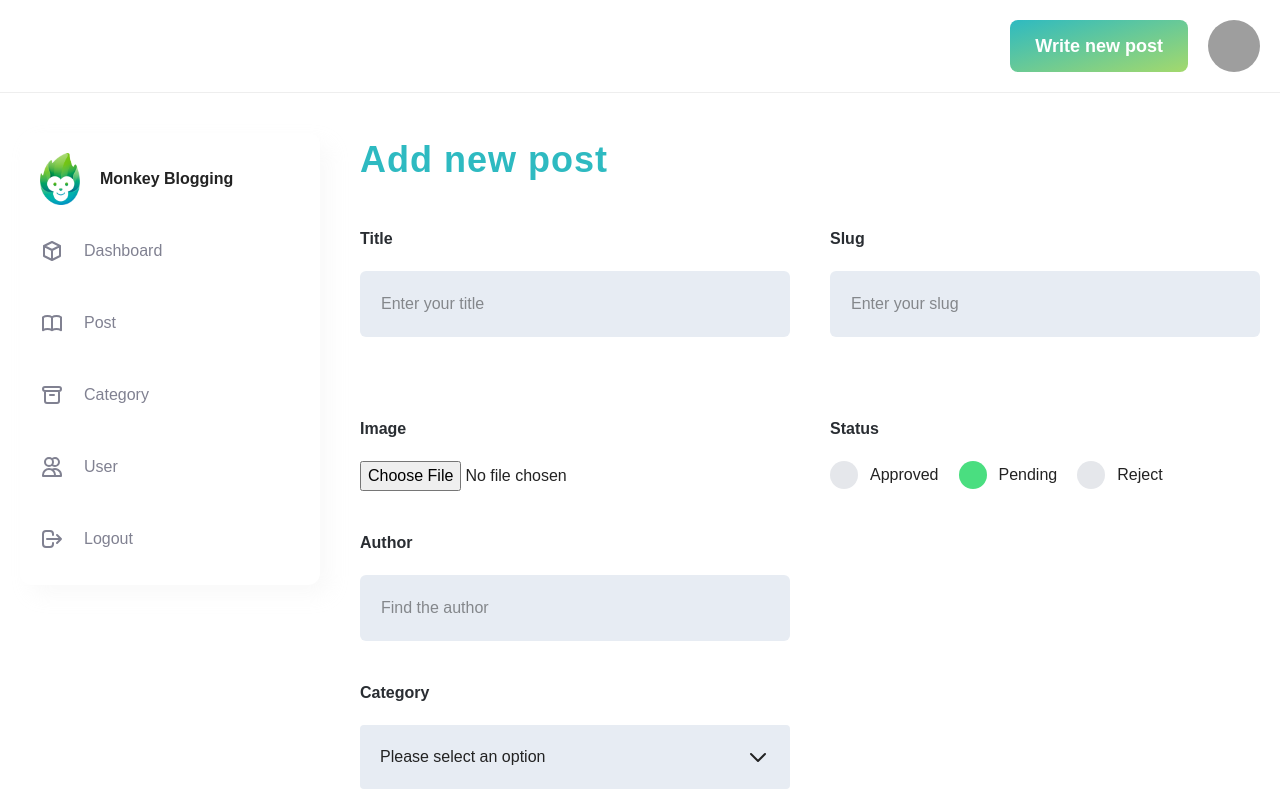
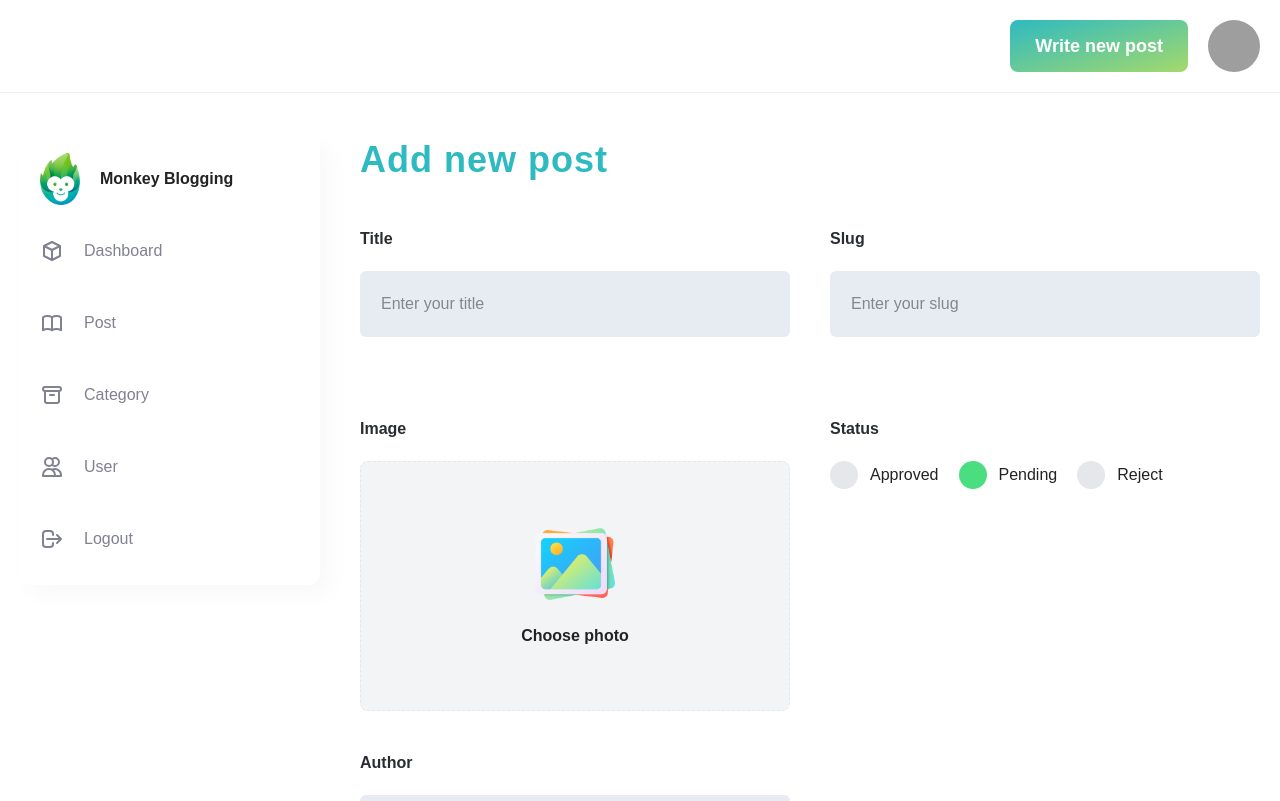
Before and after one commit to anhdev1104/react_blogging, a React (Vite) app: page /manage/add-post in a window 1280 px wide. Shown: the top 801 px of the page. Built offline with nearby package versions, Linux system fonts and the light colour scheme; no server answers; grey boxes are pictures that could not be loaded.

Commit message:
custom components image

```diff
--- /dev/null
+++ b/src/components/image/ImageUpload.jsx
@@ -0,0 +1,27 @@
+const ImageUpload = props => {
+  const { name, className = '', progress = 0, image = '', ...rest } = props;
+  return (
+    <label
+      className={`cursor-pointer flex items-center justify-center bg-gray-100 border border-dashed w-full min-h-[200px] rounded-lg ${className} relative overflow-hidden`}
+    >
+      <input type="file" name={name} className="hidden-input" onChange={() => {}} {...rest} />
+      {!image && (
+        <div className="flex flex-col items-center text-center pointer-events-none">
+          <img src="/img-upload.png" alt="upload-img" className="max-w-[80px] mb-5" />
+          <p className="font-semibold">Choose photo</p>
+        </div>
+      )}
+      {image && <img src={image} className="w-full h-full object-cover" alt="" />}
+      {!image && (
+        <div
+          className="absolute w-10 h-1 bg-green-400 bottom-0 left-0 transition-all image-upload-progress"
+          style={{
+            width: `${Math.ceil(progress)}%`,
+          }}
+        ></div>
+      )}
+    </label>
+  );
+};
+
+export default ImageUpload;
--- a/src/modules/posts/PostAddNew.jsx
+++ b/src/modules/posts/PostAddNew.jsx
@@ -9,6 +9,10 @@ import { postStatus } from '@/utils/constants';
 import { useForm } from 'react-hook-form';
 import slugify from 'slugify';
 import styled from 'styled-components';
+import ImageUpload from '@/components/image/ImageUpload';
+import { useEffect, useState } from 'react';
+import { addDoc, collection } from 'firebase/firestore';
+import { db } from '@/firebase/config';
 const PostAddNewStyles = styled.div``;
 
 const PostAddNew = () => {
@@ -21,12 +25,9 @@ const PostAddNew = () => {
       category: '',
     },
   });
+  const [progress, setProgress] = useState(0);
+  const [image, setImage] = useState();
 
-  const handleSelectImage = e => {
-    const file = e.target.files[0];
-    if (!file) return;
-    setValue('image', file);
-  };
   const handleUploadImage = file => {
     const storage = getStorage();
     const storageRef = ref(storage, 'images/' + file.name);
@@ -37,8 +38,8 @@ const PostAddNew = () => {
       'state_changed',
       snapshot => {
         // Get task progress, including the number of bytes uploaded and the total number of bytes to be uploaded
-        const progress = (snapshot.bytesTransferred / snapshot.totalBytes) * 100;
-        console.log('Upload is ' + progress + '% done');
+        const progressBar = (snapshot.bytesTransferred / snapshot.totalBytes) * 100;
+        setProgress(progressBar);
         switch (snapshot.state) {
           case 'paused':
             console.log('Upload is paused');
@@ -74,6 +75,15 @@ const PostAddNew = () => {
       }
     );
   };
+
+  const handleSelectImage = e => {
+    const file = e.target.files[0];
+    if (!file) return;
+    setValue('image', file);
+    file.preview = URL.createObjectURL(file);
+    setImage(file.preview);
+  };
+
   const watchStatus = watch('status');
   const watchCategory = watch('category');
 
@@ -83,6 +93,10 @@ const PostAddNew = () => {
     cloneValues.status = Number(cloneValues.status);
     handleUploadImage(cloneValues.image);
     console.log(cloneValues);
+    // const colRef = collection(db, 'posts');
+    // await addDoc(colRef, {
+    //   image,
+    // });
   };
   return (
     <PostAddNewStyles>
@@ -101,7 +115,7 @@ const PostAddNew = () => {
         <div className="grid grid-cols-2 gap-x-10 mb-10">
           <Field>
             <Label>Image</Label>
-            <input type="file" name="image" onChange={handleSelectImage} />
+            <ImageUpload onChange={handleSelectImage} progress={progress} image={image} className="h-[250px]" />
           </Field>
           <Field>
             <Label>Status</Label>
```
Also changed, not shown: public/img-upload.png (added), src/components/image/index.js (added).
